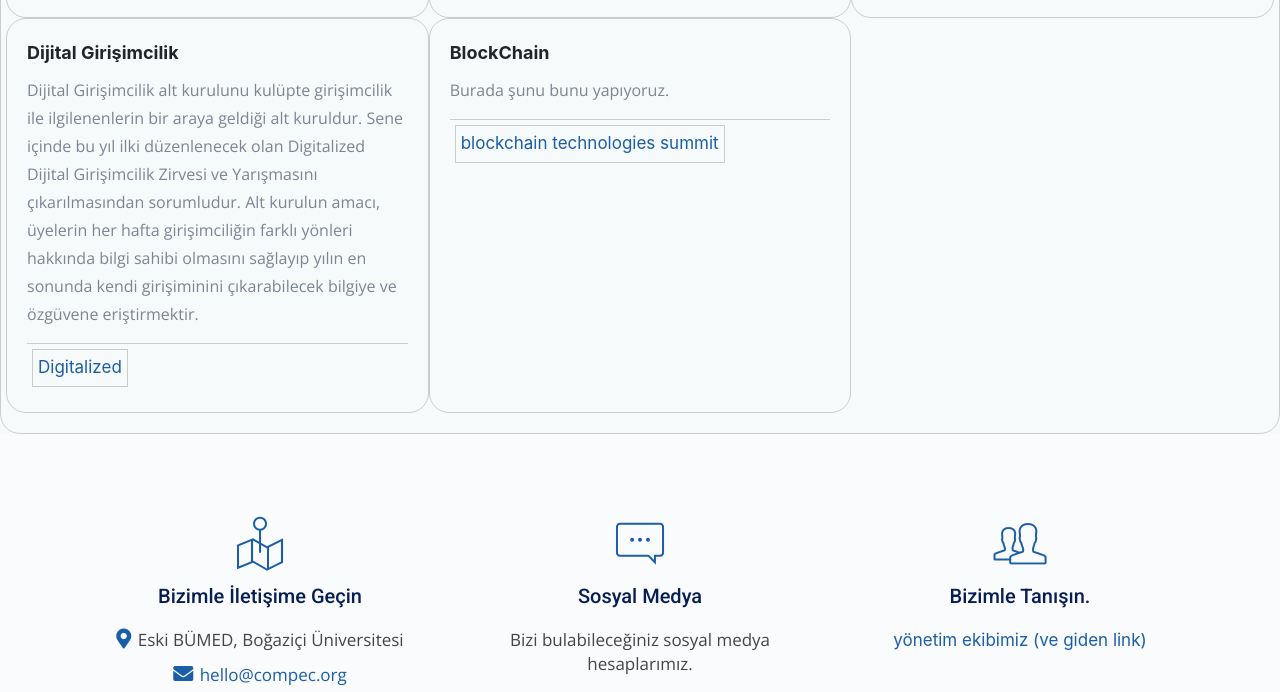
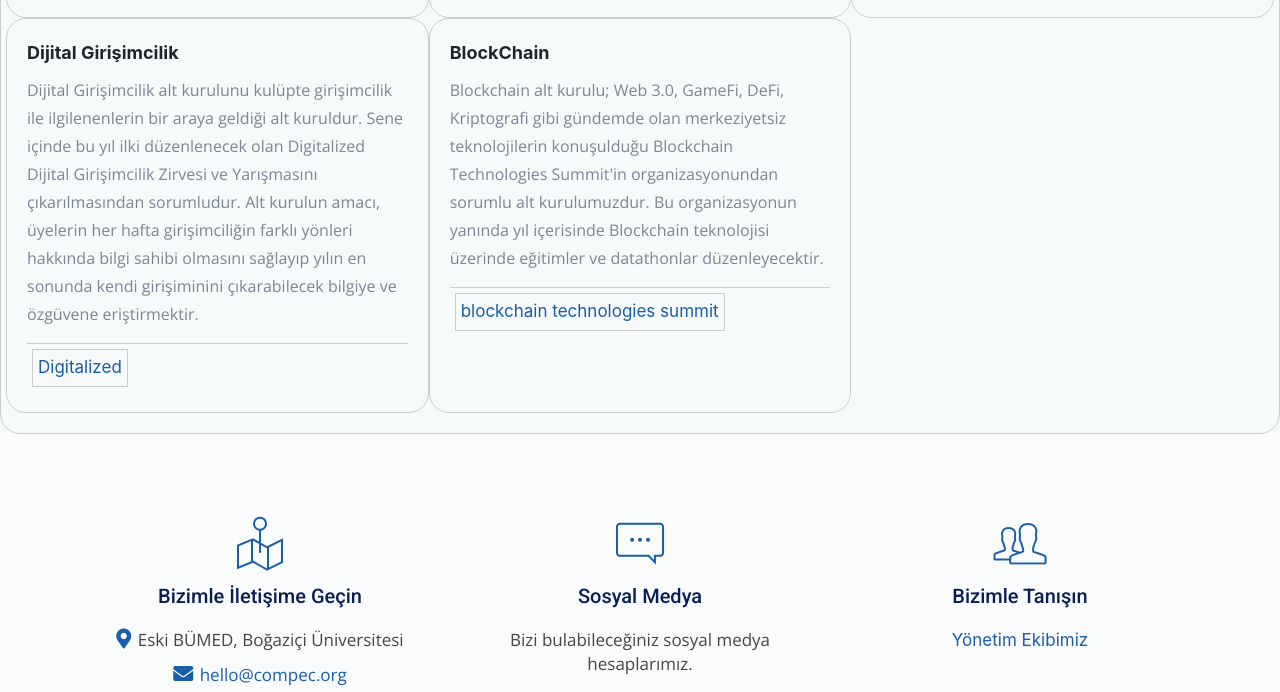
Before and after one commit to basakpay/compec-org-23, a plain HTML site: page index.html in a window 1280 px wide. Shown: the part 3487-4179 px from the top of the page. Drawn offline with nearby package versions, Linux system fonts and the light colour scheme.

Commit message:
Update index.html

```diff
--- a/index.html
+++ b/index.html
@@ -273,7 +273,7 @@
     <!--end section-grey-->
 
     <!--begin gallery section -->
-    <section class="section-grey grid" id="gallery">
+    <section class="section-grey grid" id="gallery"style="padding-bottom:0;">
 
         <!--begin container -->
         <div class="container">
@@ -397,7 +397,7 @@
                                <!--begin col-md-4 -->
                                <div class="col-md-4 col-sm-3 col-xs-6 container31">
                                 <div class="header31">BlockChain</div>
-                                <p class="paragraph31">Burada şunu bunu yapıyoruz.</p>
+                                <p class="paragraph31">Blockchain alt kurulu; Web 3.0, GameFi, DeFi, Kriptografi gibi gündemde olan merkeziyetsiz teknolojilerin konuşulduğu Blockchain Technologies Summit'in organizasyonundan sorumlu alt kurulumuzdur. Bu organizasyonun yanında yıl içerisinde Blockchain teknolojisi üzerinde eğitimler ve datathonlar düzenleyecektir.</p>
                                 <div class="line31"></div> <!-- Line under the explanation -->
                                 <div class="word-container31">
                                     <div class="word31"><a href="/etkinliklerimiz/#btsfront">blockchain technologies summit</a></div>
@@ -482,9 +482,9 @@
 
                     <i class="pe-7s-link"></i>
 
-                    <h5>Bizimle Tanışın.</h5>
+                    <h5>Bizimle Tanışın</h5>
 
-                    <a href="#" class="footer-links">yönetim ekibimiz (ve giden link)</a>
+                    <a href="/bizkimiz/#team" class="footer-links">Yönetim Ekibimiz</a>
 
 
 
```
